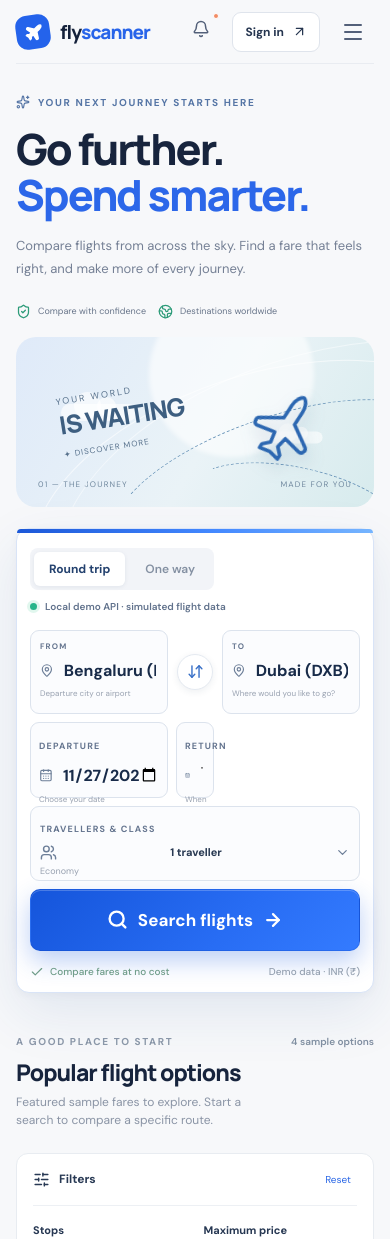
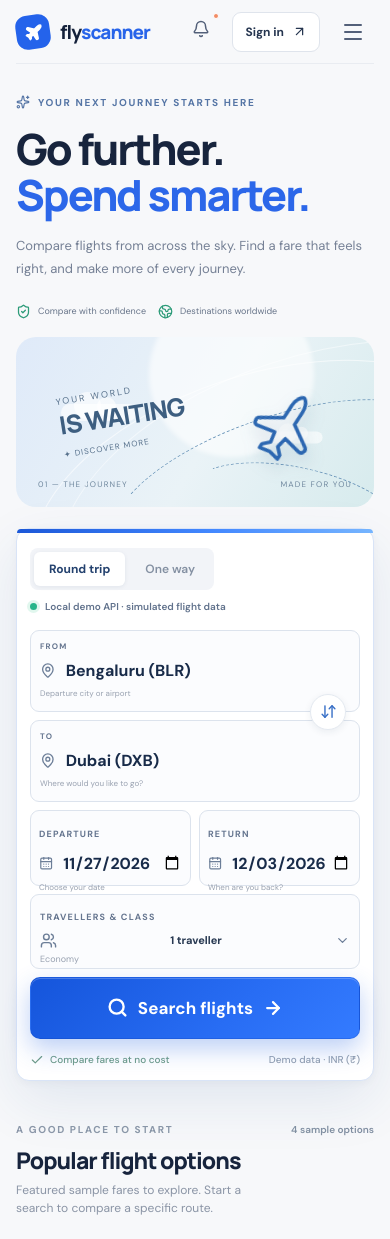
Before and after one commit to amriteshsah/FlyScanner_ui, a React (Vite) app: page / in a window 390 px wide. Shown: the top 1239 px of the page. Built offline with nearby package versions, Linux system fonts and the light colour scheme.

Commit message:
style(mobile): stack airport fields for easier phone entry

```diff
--- a/src/styles.css
+++ b/src/styles.css
@@ -333,3 +333,14 @@ input,select{accent-color:#2865e9}
 }
 .nav-links button:hover{color:#1e2b45}
 @media(max-width:760px){.nav-links button{height:42px}}
+
+/* Mobile search form: stack airports for readable names and easier tapping. */
+@media(max-width:700px){
+ .search-grid{grid-template-columns:minmax(0,1fr) minmax(0,1fr);position:relative}
+ .airport-autocomplete{grid-column:1/3;min-height:82px}
+ .swap-button{position:absolute;top:64px;right:14px;grid-column:auto;grid-row:auto;margin:0;z-index:8}
+ .traveller-wrap{grid-column:1/3}
+ .search-button{grid-column:1/3}
+ .date-field{grid-column:span 1}
+ .airport-input-row input{font-size:16px}
+}
```
